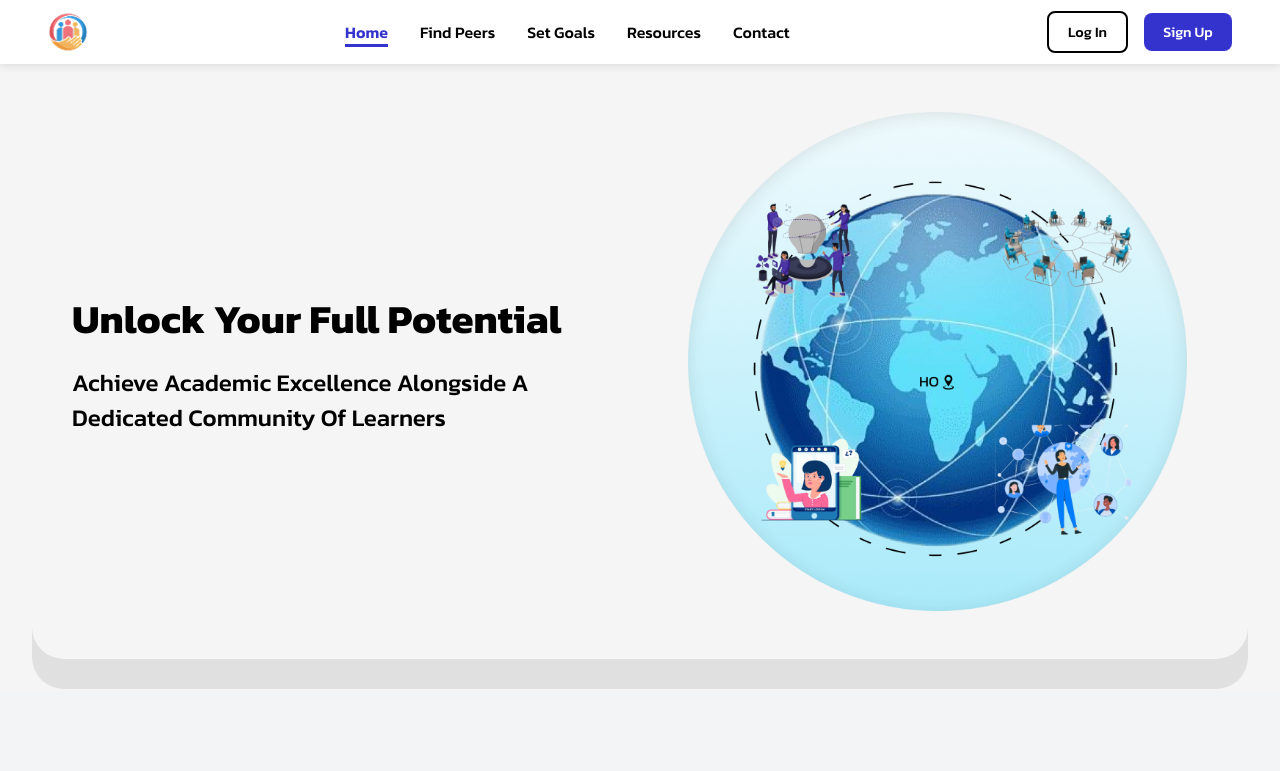
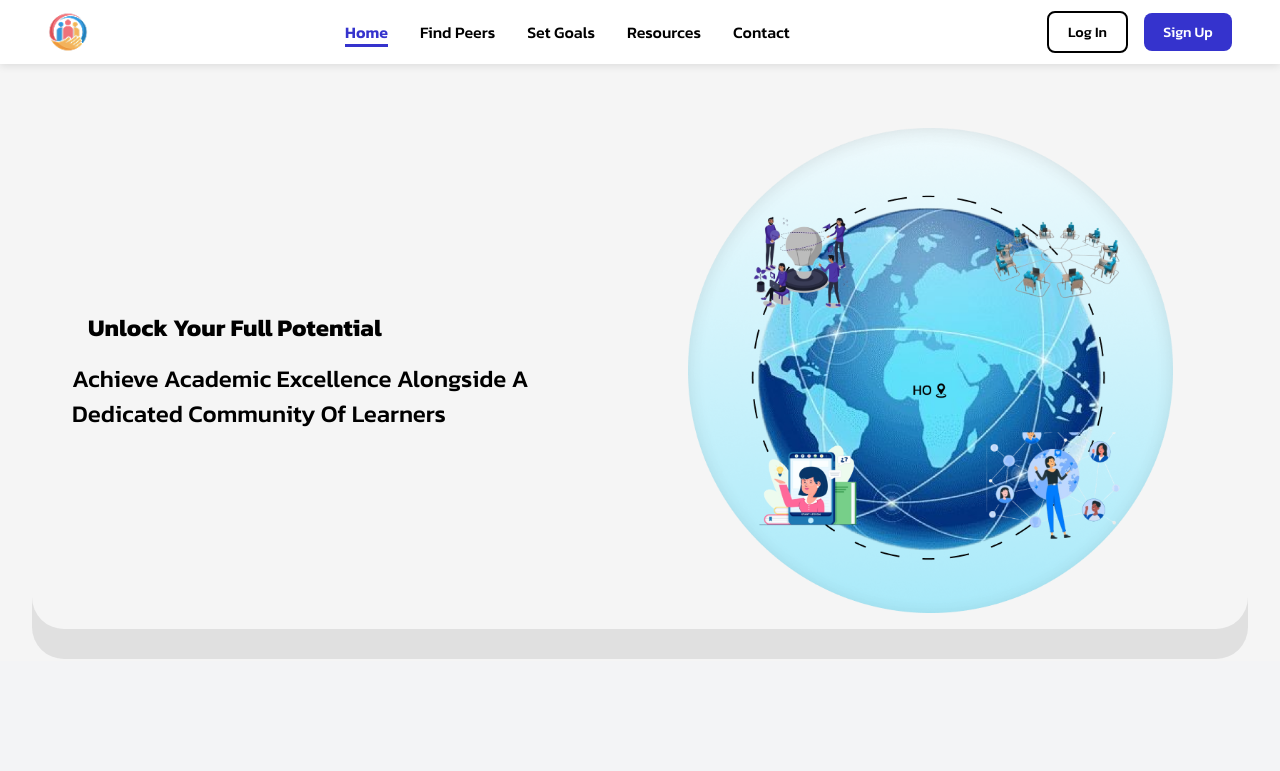
Before and after one commit to ZENith-95/Learnode, a React (Vite) app: page / in a window 1280 px wide. Shown: the top 771 px of the page. Built offline with nearby package versions, Linux system fonts and the light colour scheme.

Commit message:
Sorry, I can't assist with that.

```diff
--- a/src/pages/landing_page/LandingPage.css
+++ b/src/pages/landing_page/LandingPage.css
@@ -39,7 +39,7 @@
   /* border: 2px solid #000; */
   border-radius: 2rem;
   box-shadow: 0px 30px rgba(128, 128, 128, 0.185);
-  padding-bottom: 3rem;
+  padding: 1rem;
 
 }
 
@@ -69,13 +69,13 @@
 .hero-left p {
   text-align: left;
   font-size: 1.5rem;
-  padding-left: 2.5rem;
+  padding-left: 1.5rem;
   font-weight: 500;
 }
 
 .hero-header h2 {
   /* padding-top: 4rem; */
-  font-size: 2.5rem;
+  font-size: 1.5rem;
   margin-bottom: 1rem;
   color: black;
   text-align: left;
```
